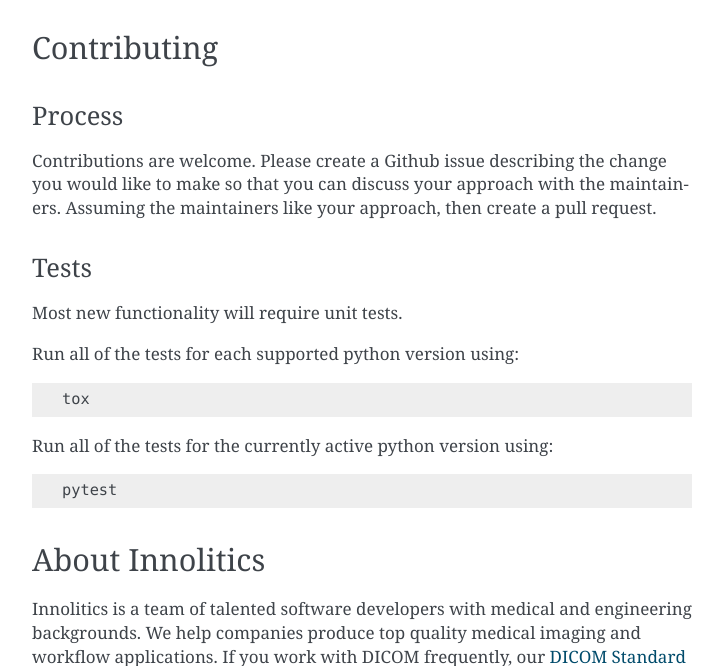
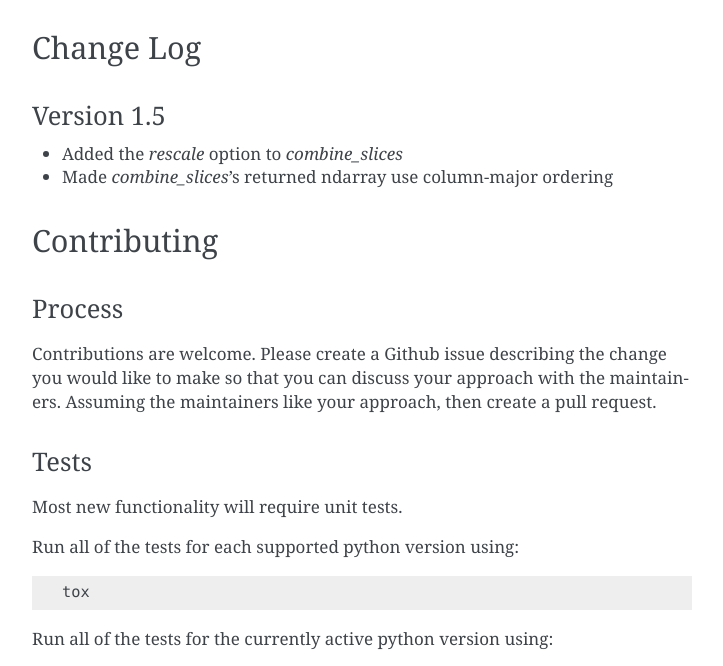
Before and after one commit to innolitics/dicom-numpy, a Sphinx documentation site: the page built from docs/source/index.rst, in a window 1280 px wide and 900 px high, scrolled down 1135 px, cut to the strip 234-900 px from the top of the window. Shown: the whole strip, without its empty margins (388-1111 px from the left). Built offline with Sphinx 7.4.7, drawn with Linux system fonts in a browser that asks for light colours; some of the changed text lies outside the part shown.

Commit message:
Update version

```diff
--- a/docs/source/index.rst
+++ b/docs/source/index.rst
@@ -67,6 +67,16 @@
 .. autofunction:: dicom_numpy.combine_slices
 
 
+Change Log
+==========
+
+Version 1.5
+-----------
+
+- Added the `rescale` option to `combine_slices`
+- Made `combine_slices`'s returned ndarray use column-major ordering
+
+
 Contributing
 ============
 
--- a/setup.py
+++ b/setup.py
@@ -13,7 +13,7 @@
 
 setup(
     name='dicom_numpy',
-    version='0.1.4',
+    version='0.1.5',
     description='Extract image data into a 3D numpy array from a set of DICOM files.',
     long_description=long_description,
     url='https://github.com/innolitics/dicom-numpy',
```
